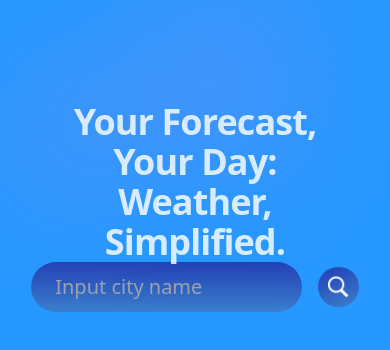
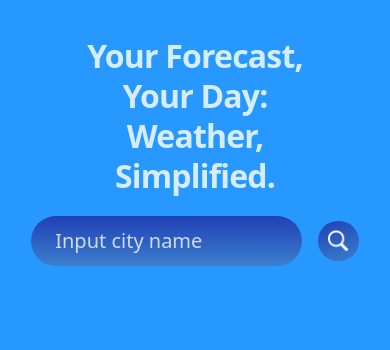
Before and after one commit to Chinatsu0820/react-weather-final, a React app: page / in a window 390 px wide. Shown: the top 350 px of the page. Built offline with nearby package versions, Linux system fonts and the light colour scheme.

Commit message:
responsive

```diff
--- a/src/components/Home.css
+++ b/src/components/Home.css
@@ -1,6 +1,11 @@
 .lg\:py-56 {
     padding-top: 10rem;
     padding-bottom: 2rem;
+}
+
+input::placeholder,
+textarea::placeholder {
+  color: #ffffffc4; /* 2 */
 }
 
 body{
@@ -29,8 +34,16 @@ body{
     .mt-6{
         display: none;
     }
+    .text-4xl{
+        font-size: 2em;
+    }
+
+    .home-title{
+        padding-top: 20px;
+    }
     .lg\:py-56{
-        padding-top: 30px;
+        padding-top: 0px;
         padding-bottom: 0px;
     }
+
 }
--- a/src/components/Home.jsx
+++ b/src/components/Home.jsx
@@ -1,30 +1,18 @@
 import React from 'react';
-import { useState } from 'react';
+
 import WeatherApp from './WeatherApp.jsx';
 import './Home.css';
 import './WeatherApp.jsx'
 
 export default function Example() {
-  const [mobileMenuOpen, setMobileMenuOpen] = useState(false)
 
   return (
     <div>
 
         <div className="bg-white">
 
-          <div className="relative isolate px-6 pt-14 lg:px-8">
-            <div
-              className="absolute inset-x-0 -top-40 -z-10 transform-gpu overflow-hidden blur-3xl sm:-top-80"
-              aria-hidden="true"
-            >
-              <div
-                className="relative left-[calc(50%-11rem)] aspect-[1155/678] w-[36.125rem] -translate-x-1/2 rotate-[30deg] bg-gradient-to-tr from-[#ff80b5] to-[#9089fc] opacity-30 sm:left-[calc(50%-30rem)] sm:w-[72.1875rem]"
-                style={{
-                  clipPath:
-                    'polygon(74.1% 44.1%, 100% 61.6%, 97.5% 26.9%, 85.5% 0.1%, 80.7% 2%, 72.5% 32.5%, 60.2% 62.4%, 52.4% 68.1%, 47.5% 58.3%, 45.2% 34.5%, 27.5% 76.7%, 0.1% 64.9%, 17.9% 100%, 27.6% 76.8%, 76.1% 97.7%, 74.1% 44.1%)',
-                }}
-              />
-            </div>
+          <div className="relative home-title isolate px-6 pt-14 lg:px-8">
+
             <div className="mx-auto max-w-2xl py-32 sm:py-48 lg:py-56">
               <div className="text-center">
                 <h1 className="text-4xl font-bold tracking-tight text-gray-900 sm:text-6xl">
--- a/src/components/WeatherApp.css
+++ b/src/components/WeatherApp.css
@@ -1,6 +1,7 @@
 .searchBar{
     display: flex;
     justify-content: center;
+    margin-top: 20px;
     gap: 1rem;
     margin-bottom: 2rem ;
     align-items: center;
@@ -71,10 +72,16 @@
     .card-container{
         width: 320px;
         gap: 0px;
+        margin: 0 auto;
         margin-bottom: 20px;
     }
     .mt-4 {
         margin-top: 0;
+    }
+    .card-container-1 {
+        display: block;
+        justify-content: center;
+        gap: 20px;
     }
 
 }
```
Also changed, not shown: src/components/Search.jsx (+1 -9 lines).
